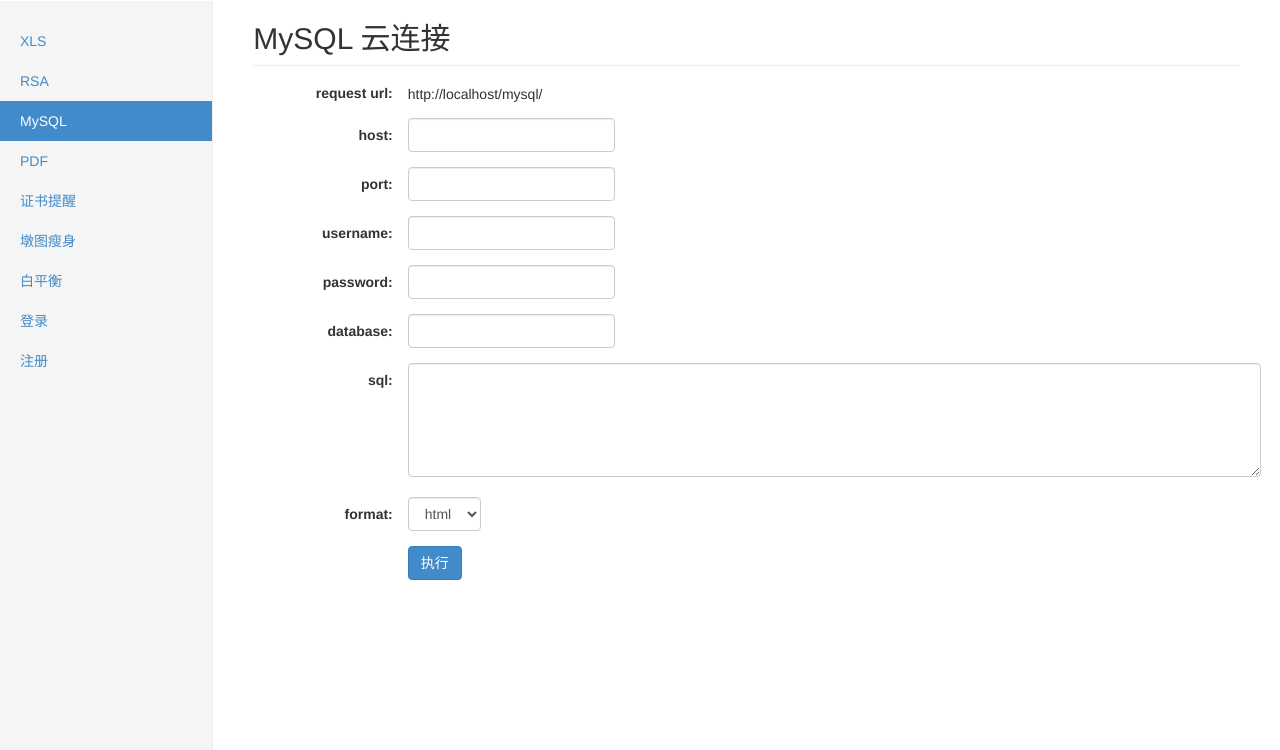
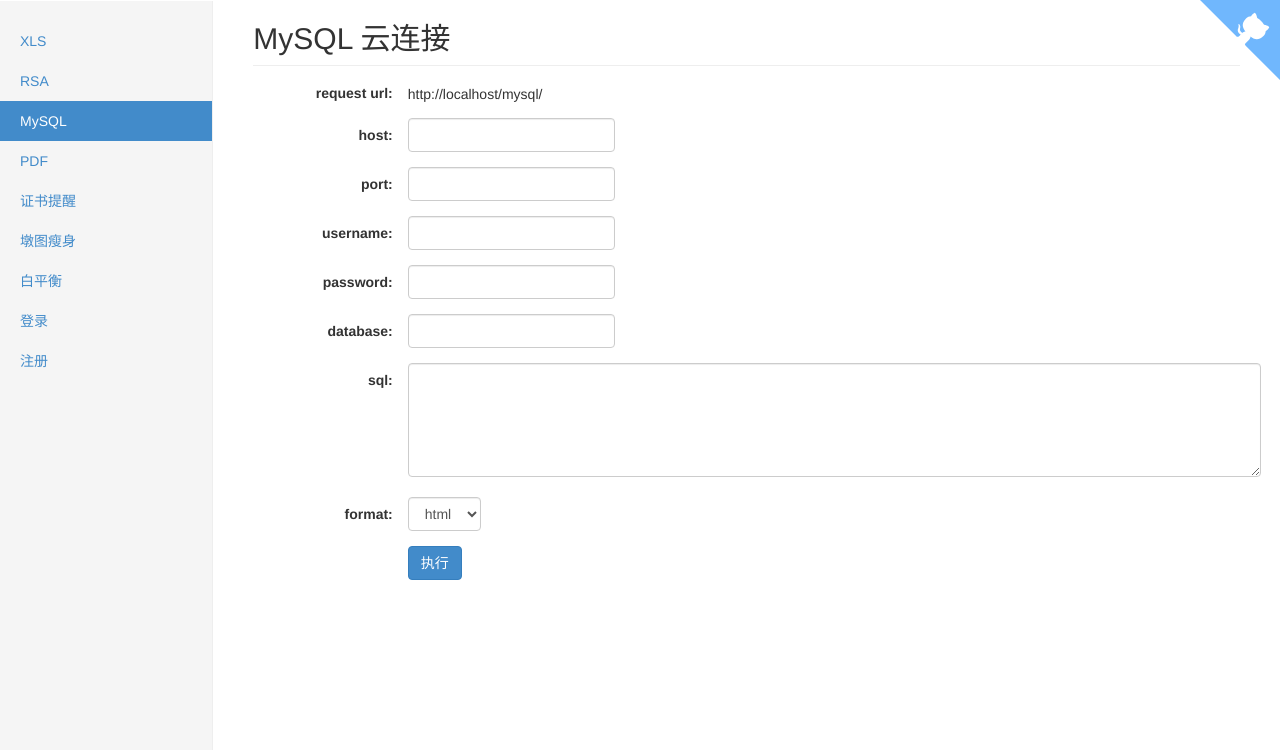
Before and after one commit to taojy123/AthenaTools, a Django app: template templates/mysql.html in a window 1280 px wide. Shown: the part 50-800 px from the top of the page. Run offline with Django 3.2, Linux system fonts and the light colour scheme; the template is opened without the code that fills it, so the values that code supplies are empty; some libraries are stand-ins or nearby versions.

Commit message:
add github corner

```diff
--- a/templates/base.html
+++ b/templates/base.html
@@ -50,6 +50,9 @@
 </head>
 
 <body>
+
+<a href="https://github.com/taojy123" class="github-corner" aria-label="View source on GitHub"><svg width="80" height="80" viewBox="0 0 250 250" style="fill:#70B7FD; color:#fff; position: absolute; top: 50px; z-index: 100; border: 0; right: 0;" aria-hidden="true"><path d="M0,0 L115,115 L130,115 L142,142 L250,250 L250,0 Z"></path><path d="M128.3,109.0 C113.8,99.7 119.0,89.6 119.0,89.6 C122.0,82.7 120.5,78.6 120.5,78.6 C119.2,72.0 123.4,76.3 123.4,76.3 C127.3,80.9 125.5,87.3 125.5,87.3 C122.9,97.6 130.6,101.9 134.4,103.2" fill="currentColor" style="transform-origin: 130px 106px;" class="octo-arm"></path><path d="M115.0,115.0 C114.9,115.1 118.7,116.5 119.8,115.4 L133.7,101.6 C136.9,99.2 139.9,98.4 142.2,98.6 C133.8,88.0 127.5,74.4 143.8,58.0 C148.5,53.4 154.0,51.2 159.7,51.0 C160.3,49.4 163.2,43.6 171.4,40.1 C171.4,40.1 176.1,42.5 178.8,56.2 C183.1,58.6 187.2,61.8 190.9,65.4 C194.5,69.0 197.7,73.2 200.1,77.6 C213.8,80.2 216.3,84.9 216.3,84.9 C212.7,93.1 206.9,96.0 205.4,96.6 C205.1,102.4 203.0,107.8 198.3,112.5 C181.9,128.9 168.3,122.5 157.7,114.1 C157.9,116.9 156.7,120.9 152.7,124.9 L141.0,136.5 C139.8,137.7 141.6,141.9 141.8,141.8 Z" fill="currentColor" class="octo-body"></path></svg></a>
+<style>.github-corner:hover .octo-arm{animation:octocat-wave 560ms ease-in-out}@keyframes octocat-wave{0%,100%{transform:rotate(0)}20%,60%{transform:rotate(-25deg)}40%,80%{transform:rotate(10deg)}}@media (max-width:500px){.github-corner:hover .octo-arm{animation:none}.github-corner .octo-arm{animation:octocat-wave 560ms ease-in-out}}</style>
 
 <div class="navbar navbar-inverse navbar-fixed-top" role="navigation">
     <div class="container-fluid">
```
